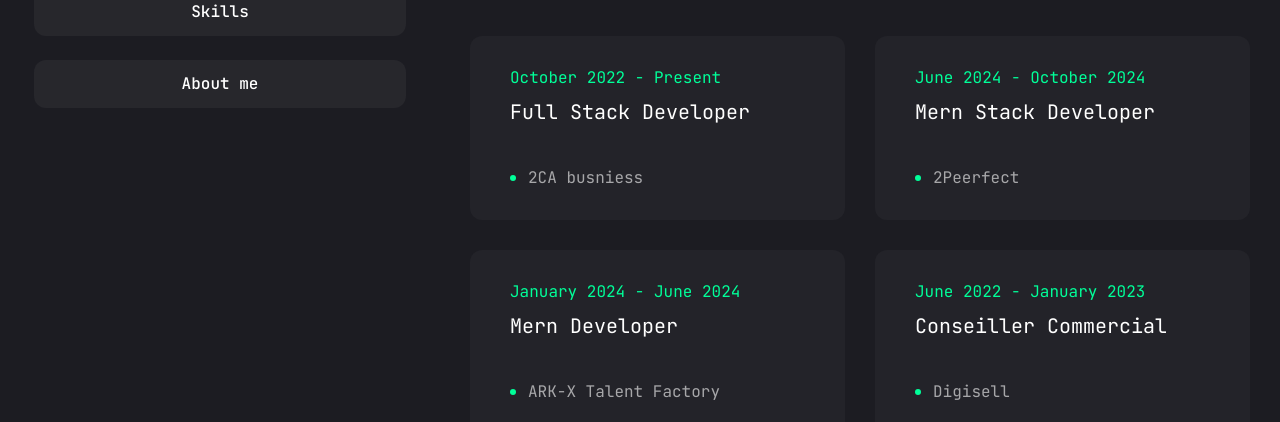
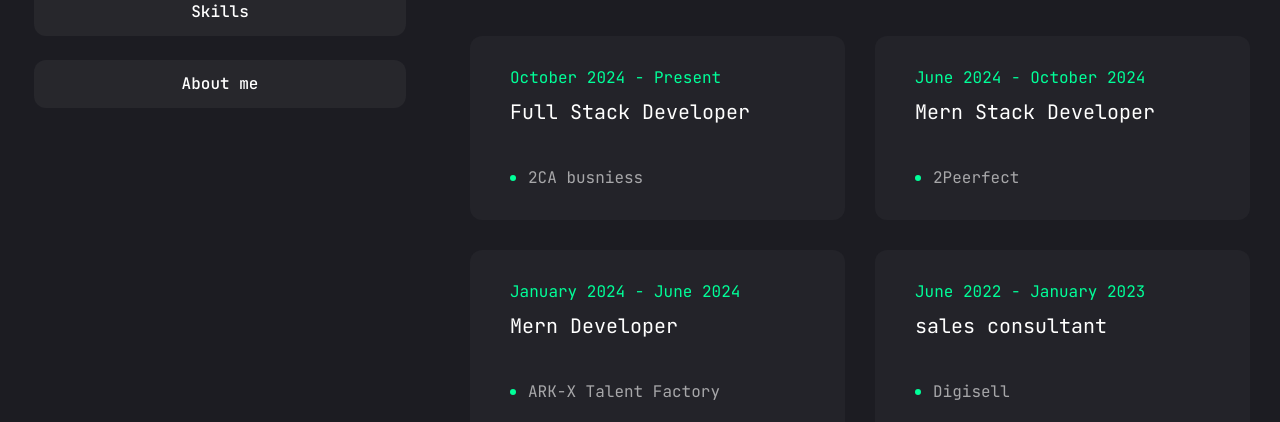
Before and after one commit to Mohamedakkaoui/myPortfolio, a Next.js app: page /resume in a window 1280 px wide. Shown: the part 322-744 px from the top of the page. Built offline with nearby package versions, Linux system fonts and the light colour scheme.

Commit message:
Minor modif

```diff
--- a/src/app/resume/page.tsx
+++ b/src/app/resume/page.tsx
@@ -56,7 +56,7 @@ const experience = {
     {
       company: "2CA busniess",
       position: "Full Stack Developer",
-      duration: "October 2022 - Present",
+      duration: "October 2024 - Present",
     },
     {
       company: "2Peerfect",
@@ -70,7 +70,7 @@ const experience = {
     },
     {
       company: "Digisell",
-      position: "Conseiller Commercial",
+      position: "sales consultant",
       duration: "June 2022 - January 2023",
     },
   ],
```
